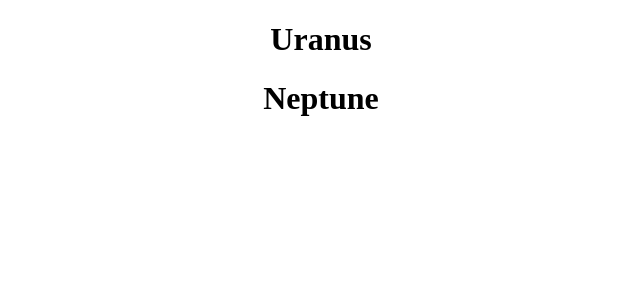
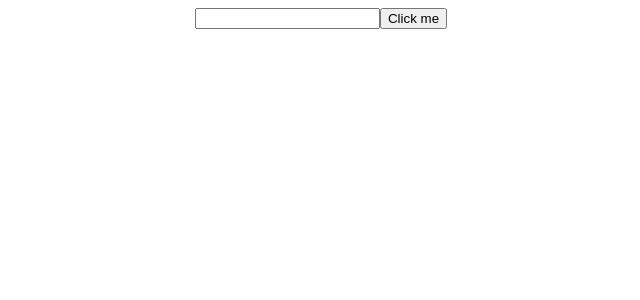
Before and after one commit to dmitrivoleg146/React, a React (Create React App) app: page / in a window 1280 px wide. Shown: the top 300 px of the page, without its empty margins (319-959 px from the left). Built offline with nearby package versions, Linux system fonts and the light colour scheme.

Commit message:
Todo list

```diff
--- a/src/App.js
+++ b/src/App.js
@@ -3,22 +3,24 @@ import Job from './Job';
 import List from './List'
 import Planets from './Planets';
 import Hook from './Hook'
+import TodoList from './TodoList';
 
 function App() {
   // const age = 15;
   // const isGrean = true;
-  const planets =[
-    {name:"Mars" , isGasPlanet:true},
-    {name:"Earth", isGasPlanet:true},
-    {name:"Uranus", isGasPlanet:false},
-    {name:"Neptune", isGasPlanet:false}
-  ]
+  // const planets =[
+  //   {name:"Mars" , isGasPlanet:true},
+  //   {name:"Earth", isGasPlanet:true},
+  //   {name:"Uranus", isGasPlanet:false},
+  //   {name:"Neptune", isGasPlanet:false}
+  // ]
 
   return (
     <div className={styles.App}>
-      {planets.map((planet,key)=> !planet.isGasPlanet &&
-          <h1>{planet.name}</h1>
-      )}
+
+      {/* {planets.map((planet,key)=> !planet.isGasPlanet &&
+          <h1 key={key}>{planet.name}</h1>
+      )} */}
 
       {/* //with {} works if in map, but for ternary we don't use them and not use a return */}
         {/* {age>=19 ? <h1>Over Age</h1> : <h1>Under Age</h1>}
@@ -28,6 +30,8 @@ function App() {
        <Job salary={30000} title="Seniour" company="Mexc"/>
        {isGrean ? <button>Click me</button> : <h1>Cool</h1>}
        <List />  */}
+
+       <TodoList />
     </div>
   );
 }
--- /dev/null
+++ b/src/TodoList.js
@@ -0,0 +1,43 @@
+import React from 'react'
+import { useEffect,useState } from 'react';
+
+const TodoList = () => {
+  const [todoList, setTodoList] =useState([]);
+  const [newTask, setNewTask] = useState("");
+
+  const getValue =(event)=>{
+     setNewTask(event.target.value);
+  }
+  const addTask =()=>{
+    const task ={
+        id: todoList.length === 0 ? 1 : todoList[todoList.length-1] + 1,
+        taskName: newTask
+    }
+    setTodoList([...todoList,task]);
+  }
+  const deleteTask =(id)=>{
+    const newTodoList = todoList.filter((task)=>{
+        return task.id !== id ? true : false;
+    })
+    setTodoList(newTodoList);
+  }
+  return (
+    <div>
+        <div className='addTask'>
+            <input onChange={getValue}/>
+            <button onClick={addTask}>Click me</button>
+        </div>
+        <div className='list'>
+            {todoList.map((task)=>{
+                return <div>
+                    <h1>{task.taskName}</h1>
+                    <button onClick={()=>deleteTask(task.id)}>Remove me</button>
+                 </div>
+            })}
+        </div>
+
+    </div>
+  )
+}
+
+export default TodoList
```
